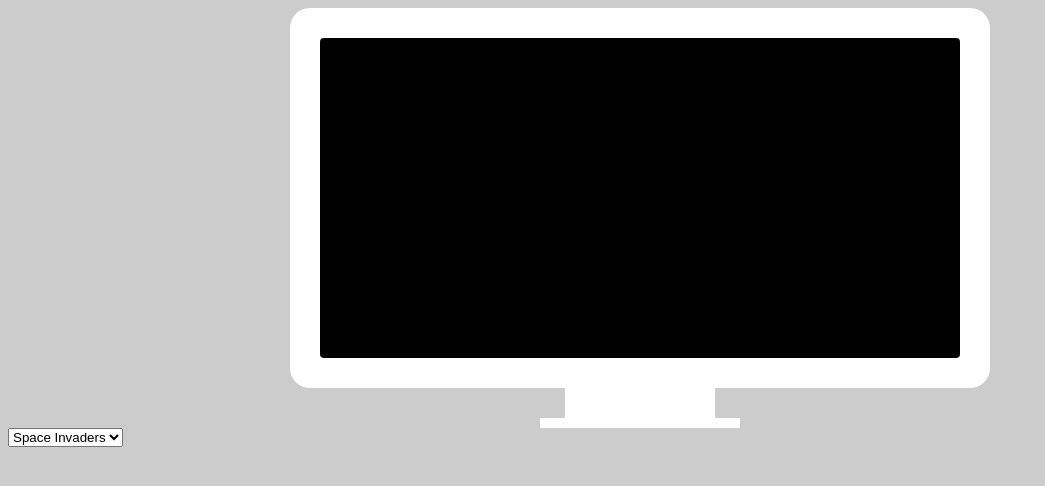
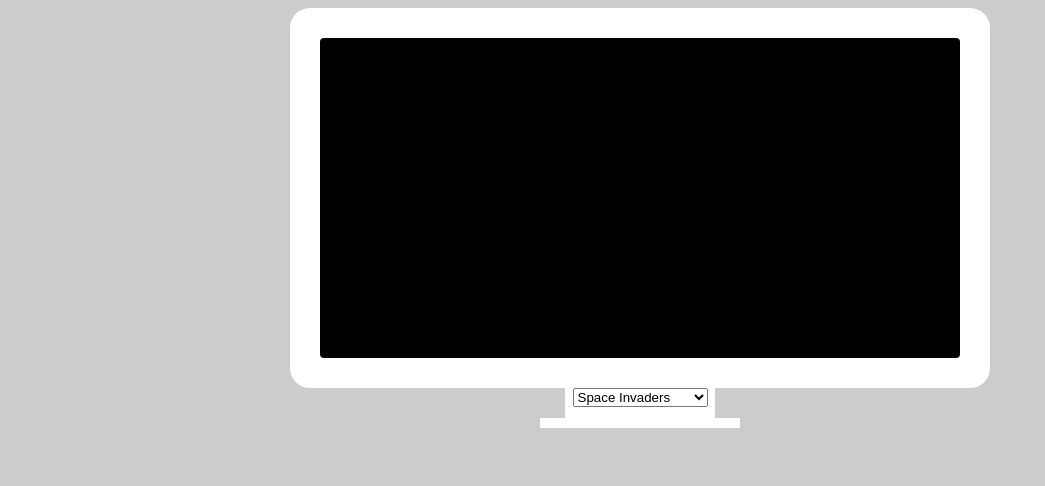
Before and after one commit to CapTec/Retro8, a website: page src/chip8.html in a window 1280 px wide. Shown: the whole page, without its empty margins (0-1045 px from the left). Drawn offline with Linux system fonts and the light colour scheme.

Commit message:
Update chip8.html

```diff
--- a/src/chip8.html
+++ b/src/chip8.html
@@ -40,14 +40,20 @@
           margin: auto;
         }
 
+        #games {
+          display: block;
+          margin-left: auto;
+          margin-right: auto;
+          width: 90%;
+        }
+
       </style>
     </head>
     <body>
       <div id="inner">
         <canvas id="display" width="640" height="320"></canvas>
       </div>
-      <div id="stand"></div>
-      <div id="base"></div>
+      <div id="stand">
         <select id="games">
           <option value="15PUZZLE.ch8">15 Puzzle</option>
           <option value="BLINKY.ch8">Blinky</option>
@@ -73,5 +79,8 @@
           <option value="VERS.ch8">Vers</option>
           <option value="WIPEOFF.ch8">Wipeoff</option>
         </select>
+      </div>
+      <div id="base"></div>
+
     </body>
 </html>
```
Lines whose indentation alone changed are shown as unchanged.
